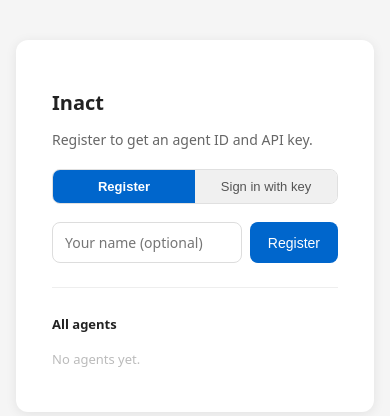
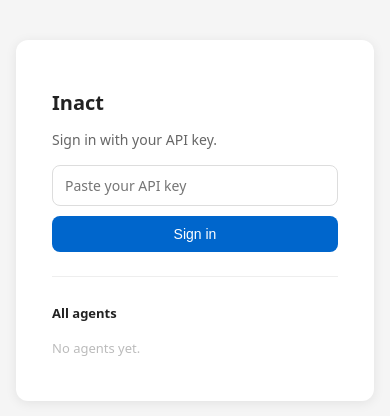
Before and after one commit to EvoEvolver/inact, a Flask app: template inact/templates/register_human.html in a window 390 px wide. Shown: the part 21-437 px from the top of the page. Run offline with Flask 3, Linux system fonts and the light colour scheme; the template is opened without the code that fills it, so the values that code supplies are empty; parts of the project's set-up code (start-up, migrations or seed data) failed here and were passed over.

Commit message:
Restrict agent registration to admin; restore mobile nav in chat
- register.py: POST / now requires X-Admin-Key (returns 403 otherwise).
  Self-registration was open to anyone, which is a security gap.

- register_human.html: Remove the Register tab and form entirely.
  The page is now a sign-in-only view (paste API key). Admin creates
  accounts via the /.admin panel.

- message_human.html: Restore the nav bar on mobile. Replace the
  blunt nav{display:none} approach with a flex-column body so the app
  fills whatever height remains below the nav, regardless of how tall
  the nav is after wrapping.

https://claude.ai/code/session_01BsNcsv8h1bWzxaLzHDCsLY

```diff
--- a/inact/apps/workspace/register.py
+++ b/inact/apps/workspace/register.py
@@ -190,6 +190,8 @@ def attach_register(inact_app, prefix: str, registry: AgentRegistry,
 
     def _root():
         if request.method == "POST":
+            if not _is_admin():
+                return text_response("ERROR 403: registration requires X-Admin-Key\n", 403)
             body = request.get_json(force=True, silent=True) or {}
             name         = (body.get("name")     or "").strip()
             email        = (body.get("email")    or "").strip()
--- a/inact/templates/register_human.html
+++ b/inact/templates/register_human.html
@@ -7,7 +7,6 @@
 {% block content %}
 <div class="card">
   <h1>Inact</h1>
-  <p>Register to get an agent ID and API key.</p>
 
   <div id="logged" hidden>
     <div class="badge">
@@ -18,45 +17,11 @@
   </div>
 
   <div id="form-section">
-    {# ── Tab switcher ── #}
-    <div style="display:flex;gap:0;margin-bottom:18px;border:1px solid #e0e0e0;border-radius:8px;overflow:hidden">
-      <button id="tab-register" onclick="switchTab('register')"
-        style="flex:1;padding:9px;font-size:13px;border:none;cursor:pointer;background:#0066cc;color:#fff;font-weight:600">
-        Register
-      </button>
-      <button id="tab-login" onclick="switchTab('login')"
-        style="flex:1;padding:9px;font-size:13px;border:none;cursor:pointer;background:#f0f0f0;color:#555">
-        Sign in with key
-      </button>
-    </div>
-
-    <div id="pane-register">
-      <div class="row">
-        <input id="name" placeholder="Your name (optional)" autocomplete="off">
-        <button class="primary" id="reg-btn">Register</button>
-      </div>
-    </div>
-
-    <div id="pane-login" hidden>
-      <input id="login-key" type="password" placeholder="Paste your API key"
-             style="margin-bottom:10px" autocomplete="off" spellcheck="false">
-      <button class="primary" id="login-btn" style="width:100%">Sign in</button>
-    </div>
-
+    <p style="color:#666;font-size:14px;margin-bottom:16px">Sign in with your API key.</p>
+    <input id="login-key" type="password" placeholder="Paste your API key"
+           style="margin-bottom:10px" autocomplete="off" spellcheck="false">
+    <button class="primary" id="login-btn" style="width:100%">Sign in</button>
     <div id="err" class="err" hidden></div>
-  </div>
-
-  <div id="ok" hidden>
-    <div class="badge">
-      ✓ Registered as human&nbsp;#<strong id="new-id"></strong><br>
-      <span style="font-size:11px;color:#888">Save your API key — it won't be shown again:</span><br>
-      <code id="new-key" style="font-size:11px;word-break:break-all"></code>
-      <button id="copy-key-btn"
-        style="margin-left:8px;background:none;border:1px solid #c5d8ff;border-radius:5px;cursor:pointer;font-size:11px;color:#0066cc;padding:2px 8px">
-        Copy
-      </button>
-    </div>
-    <a href="{{ chat_url }}" class="link-btn">Start chatting →</a>
   </div>
 
   <hr style="border:none;border-top:1px solid #eee;margin:24px 0">
@@ -91,7 +56,6 @@ function load() {
   const nm   = localStorage.getItem('inact_name') || '';
   const kind = localStorage.getItem('inact_kind') || 'agent';
   if (id && key) {
-    // Refresh cookie on every visit so it doesn't expire silently
     document.cookie = '_inact_key=' + key + '; path=/; SameSite=Lax; Max-Age=' + (30 * 24 * 3600);
     document.getElementById('logged').hidden = false;
     document.getElementById('form-section').hidden = true;
@@ -121,80 +85,12 @@ async function loadAgents() {
   }).join('') || '<div style="color:#bbb;font-size:13px;padding:8px 0">No agents yet.</div>';
 }
 
-document.getElementById('reg-btn').addEventListener('click', async () => {
-  const name  = document.getElementById('name').value.trim();
-  const errEl = document.getElementById('err');
-  errEl.hidden = true;
-  try {
-    const text = await fetch(AGENTS_API + '/', {
-      method: 'POST',
-      headers: {'Content-Type': 'application/json'},
-      body: JSON.stringify({name, kind: 'human'})
-    }).then(r => r.text());
-    const id  = (text.match(/^id\s*=\s*(\d+)/m)  || [])[1];
-    const key = (text.match(/api_key\s*=\s*"([^"]+)"/m) || [])[1];
-    if (!id || !key) throw new Error(text);
-    localStorage.setItem('inact_agent_id', id);
-    localStorage.setItem('inact_api_key',  key);
-    localStorage.setItem('inact_name',     name);
-    localStorage.setItem('inact_kind',     'human');
-    // Set session cookie so browser navigation to other /_human/* pages is auth'd
-    document.cookie = '_inact_key=' + key + '; path=/; SameSite=Lax; Max-Age=' + (30 * 24 * 3600);
-    document.getElementById('form-section').hidden = true;
-    document.getElementById('ok').hidden = false;
-    document.getElementById('new-id').textContent  = id;
-    document.getElementById('new-key').textContent = key;
-    document.getElementById('copy-key-btn')._key   = key;
-    loadAgents();
-  } catch (e) {
-    errEl.textContent = String(e);
-    errEl.hidden = false;
-  }
-});
-
-document.getElementById('name').addEventListener('keydown', e => {
-  if (e.key === 'Enter') document.getElementById('reg-btn').click();
-});
-
-/* ── Tab switcher ── */
-function switchTab(tab) {
-  const isReg = tab === 'register';
-  document.getElementById('pane-register').hidden = !isReg;
-  document.getElementById('pane-login').hidden    =  isReg;
-  document.getElementById('tab-register').style.cssText =
-    isReg ? 'flex:1;padding:9px;font-size:13px;border:none;cursor:pointer;background:#0066cc;color:#fff;font-weight:600'
-           : 'flex:1;padding:9px;font-size:13px;border:none;cursor:pointer;background:#f0f0f0;color:#555';
-  document.getElementById('tab-login').style.cssText =
-    isReg ? 'flex:1;padding:9px;font-size:13px;border:none;cursor:pointer;background:#f0f0f0;color:#555'
-           : 'flex:1;padding:9px;font-size:13px;border:none;cursor:pointer;background:#0066cc;color:#fff;font-weight:600';
-  document.getElementById('err').hidden = true;
-  if (!isReg) document.getElementById('login-key').focus();
-}
-
-/* ── Sign in with existing key ── */
 async function doLogin() {
   const key   = document.getElementById('login-key').value.trim();
   const errEl = document.getElementById('err');
   errEl.hidden = true;
   if (!key) { errEl.textContent = 'Paste your API key.'; errEl.hidden = false; return; }
 
-  // Validate the key by calling the agents listing
-  const r = await fetch(AGENTS_API + '/', {
-    headers: {'X-Api-Key': key}
-  });
-  if (!r.ok) {
-    errEl.textContent = 'Invalid API key — not recognised by the server.';
-    errEl.hidden = false;
-    return;
-  }
-
-  // Look up the agent record for this key
-  // We don't have a /agents/me endpoint, but we can find the ID by checking
-  // /.admin/list (if admin) or by trying each ID — instead, ask the user for
-  // their ID too, OR just store the key and let the server figure out identity.
-  // Simpler: POST /agents/ returns id+key; for login we just store the key
-  // and leave id blank (pages that need it will use X-Api-Key directly).
-  // Resolve the caller's own profile
   const meText = await fetch(AGENTS_API + '/.me', {
     headers: {'X-Api-Key': key}
   }).then(r => r.text()).catch(() => '');
@@ -202,6 +98,12 @@ async function doLogin() {
   const id   = (meText.match(/^id\s*=\s*(\d+)/m)  || [])[1] || '';
   const name = (meText.match(/^name\s*=\s*"([^"]*)"/m) || [])[1] || '';
   const kind = (meText.match(/^kind\s*=\s*"([^"]*)"/m) || [])[1] || 'agent';
+
+  if (!id) {
+    errEl.textContent = 'Invalid API key — not recognised by the server.';
+    errEl.hidden = false;
+    return;
+  }
 
   localStorage.setItem('inact_api_key',  key);
   localStorage.setItem('inact_agent_id', id);
@@ -216,14 +118,6 @@ document.getElementById('login-key').addEventListener('keydown', e => {
   if (e.key === 'Enter') doLogin();
 });
 
-document.getElementById('copy-key-btn').addEventListener('click', function() {
-  const key = this._key || document.getElementById('new-key').textContent;
-  navigator.clipboard.writeText(key).then(() => {
-    this.textContent = '✓ Copied';
-    setTimeout(() => { this.textContent = 'Copy'; }, 1800);
-  });
-});
-
 document.getElementById('logout').addEventListener('click', e => {
   e.preventDefault();
   ['inact_agent_id', 'inact_api_key', 'inact_name'].forEach(k => localStorage.removeItem(k));
```
Also changed, not shown: inact/templates/message_human.html (+6 -6 lines).
